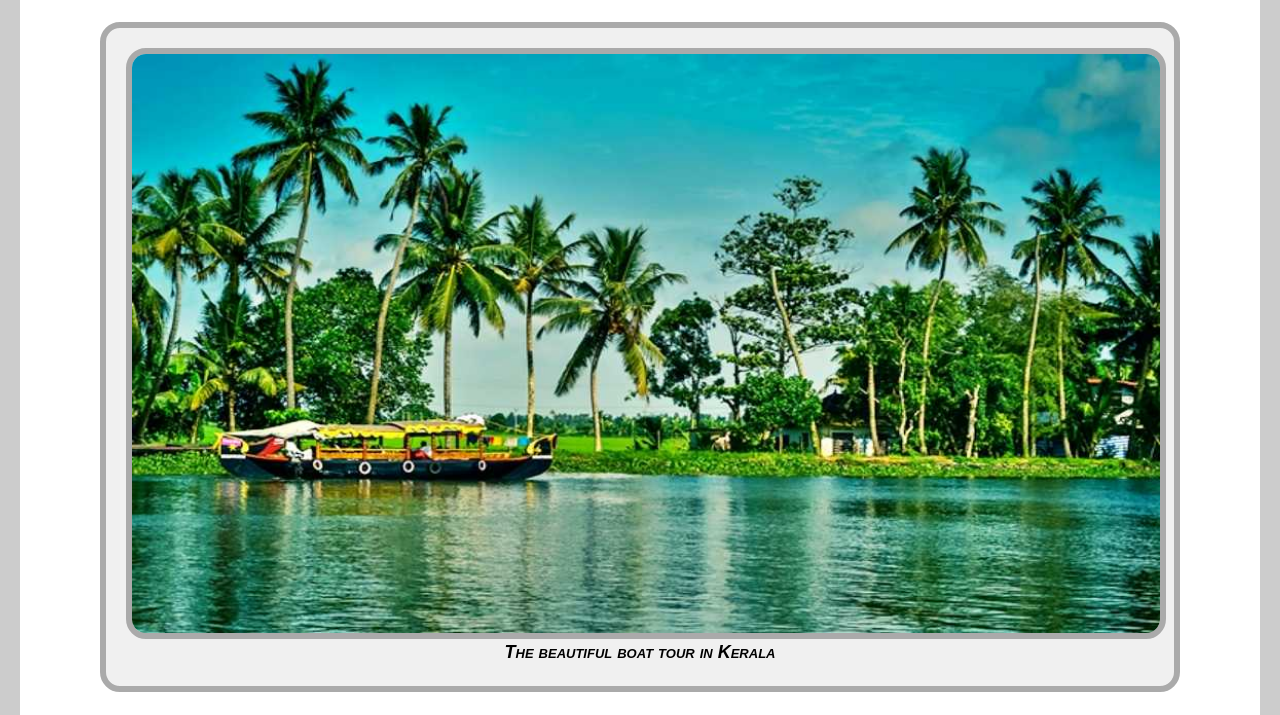
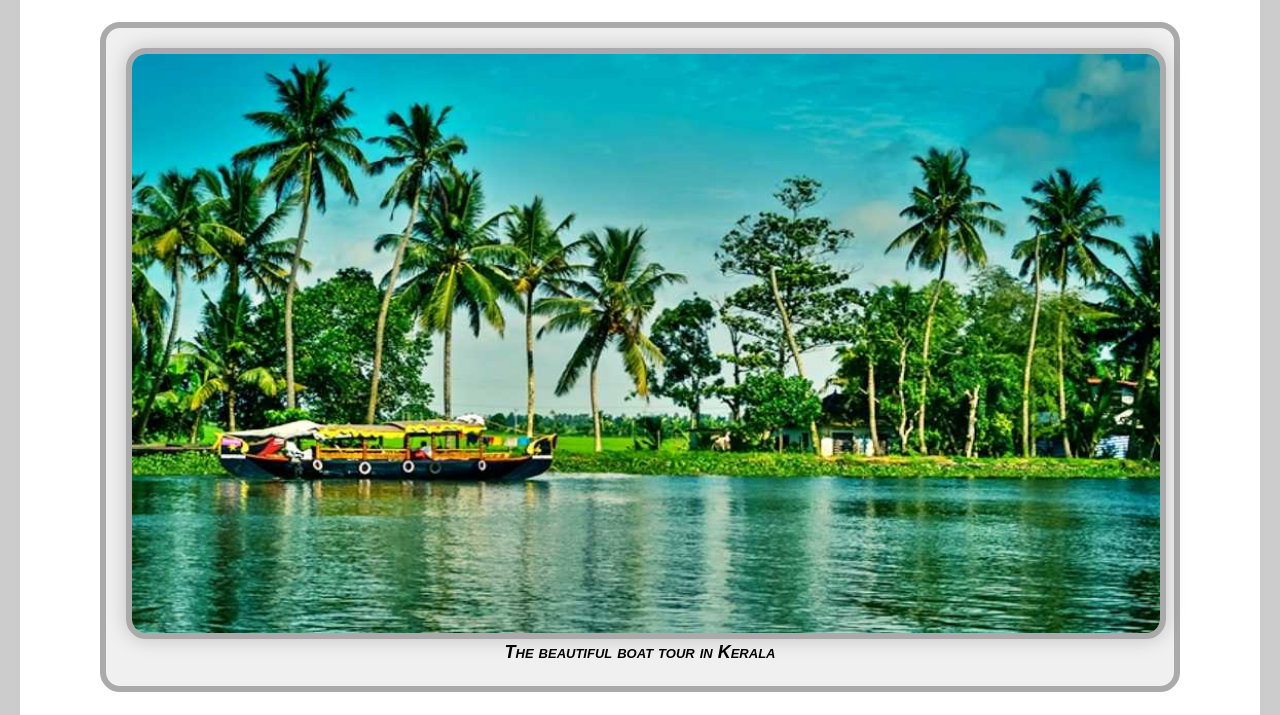
Before and after one commit to Dkonatham8409/assignment1, a plain HTML site: page index.html in a window 1280 px wide. Shown: the part 505-1220 px from the top of the page. Drawn offline with Linux system fonts and the light colour scheme.

Commit message:
Adding lines

```diff
--- a/css/styles.css
+++ b/css/styles.css
@@ -269,6 +269,7 @@ tr:hover {
     height: auto;
     display: block;
     border-radius: 1rem;
+    box-shadow: 0 0 1rem rgba(0, 0, 0, 0.2);
 }
 
 /*Responsive design for screen smaller than 768px */
```
